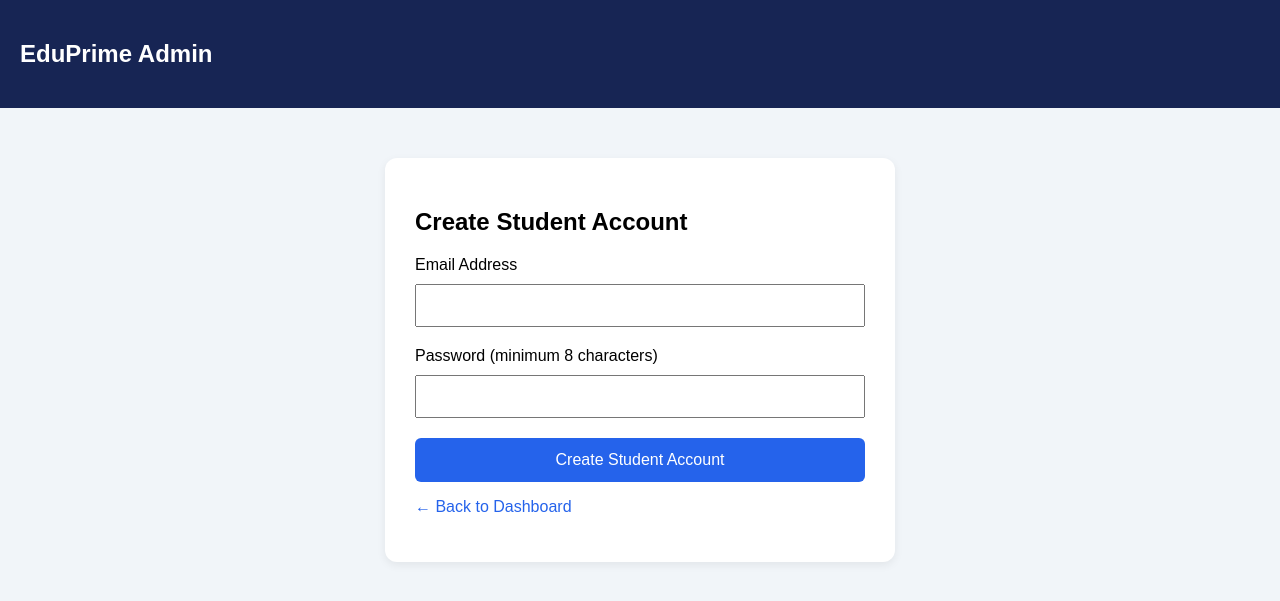
After one commit to Sindhupothuri99/2nd-project, a Flask app: page /admin/create-user/student in a window 1280 px wide. The commit adds this page. Shown: the top 601 px of the page. Run offline with Flask 3, Linux system fonts and the light colour scheme; the visitor is signed in with stand-in values (Sample User, id 1).

Commit message:
Fix attendance date import and update admin pages

```diff
--- a/app.py
+++ b/app.py
@@ -1,6 +1,7 @@
+from datetime import date
 from flask import Flask, render_template, request, redirect, url_for, session
 from flask_sqlalchemy import SQLAlchemy
-from werkzeug.security import check_password_hash
+from werkzeug.security import check_password_hash, generate_password_hash
 from functools import wraps
 from config import Config
 
@@ -163,6 +164,44 @@ def admin_users_by_role(role):
         users=users,
         title=f'{role.title()} Accounts'
     )
+@app.route('/admin/create-user/<role>', methods=['GET', 'POST'])
+@role_required('admin')
+def create_user(role):
+
+    if role not in ('student', 'faculty'):
+        return "Invalid role", 404
+
+    error = None
+    success = None
+
+    if request.method == 'POST':
+        email = request.form.get('email', '').strip().lower()
+        password = request.form.get('password', '')
+
+        if not email or not password:
+            error = "Email and password are required."
+        elif len(password) < 8:
+            error = "Password must contain at least 8 characters."
+        elif User.query.filter_by(email=email).first():
+            error = "This email address already exists."
+        else:
+            user = User(
+                email=email,
+                password=generate_password_hash(password),
+                role=role
+            )
+            db.session.add(user)
+            db.session.commit()
+            success = f"{role.title()} account created successfully."
+
+    return render_template(
+        'create_user.html',
+        role=role.title(),
+        error=error,
+        success=success
+    )
+
+
 @app.route('/faculty')
 @role_required('faculty')
 def faculty():
--- /dev/null
+++ b/templates/create_user.html
@@ -0,0 +1,86 @@
+<!DOCTYPE html>
+<html>
+<head>
+    <title>EduPrime - Create {{ role }} Account</title>
+    <meta name="viewport" content="width=device-width, initial-scale=1">
+    <style>
+        body {
+            font-family: Arial, sans-serif;
+            background: #f1f5f9;
+            margin: 0;
+        }
+        header {
+            background: #172554;
+            color: white;
+            padding: 20px;
+        }
+        .container {
+            max-width: 450px;
+            margin: 50px auto;
+            background: white;
+            padding: 30px;
+            border-radius: 12px;
+            box-shadow: 0 3px 10px #0001;
+        }
+        input {
+            width: 100%;
+            padding: 12px;
+            margin: 10px 0 20px;
+            box-sizing: border-box;
+        }
+        button {
+            width: 100%;
+            padding: 13px;
+            background: #2563eb;
+            color: white;
+            border: none;
+            border-radius: 6px;
+            cursor: pointer;
+            font-size: 16px;
+        }
+        .message {
+            padding: 12px;
+            background: #dcfce7;
+            color: #166534;
+            margin-bottom: 15px;
+        }
+        .error {
+            background: #fee2e2;
+            color: #991b1b;
+        }
+        a {
+            color: #2563eb;
+            text-decoration: none;
+        }
+    </style>
+</head>
+<body>
+<header>
+    <h2>EduPrime Admin</h2>
+</header>
+
+<div class="container">
+    <h2>Create {{ role }} Account</h2>
+
+    {% if error %}
+        <div class="message error">{{ error }}</div>
+    {% endif %}
+
+    {% if success %}
+        <div class="message">{{ success }}</div>
+    {% endif %}
+
+    <form method="POST">
+        <label>Email Address</label>
+        <input type="email" name="email" required>
+
+        <label>Password (minimum 8 characters)</label>
+        <input type="password" name="password" minlength="8" required>
+
+        <button type="submit">Create {{ role }} Account</button>
+    </form>
+
+    <p><a href="/admin">← Back to Dashboard</a></p>
+</div>
+</body>
+</html>
```
Also changed, not shown: templates/admin.html (+10 -0 lines).
